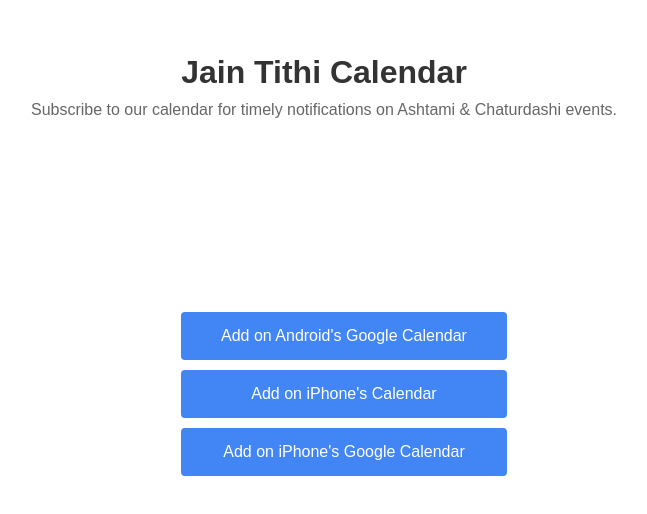
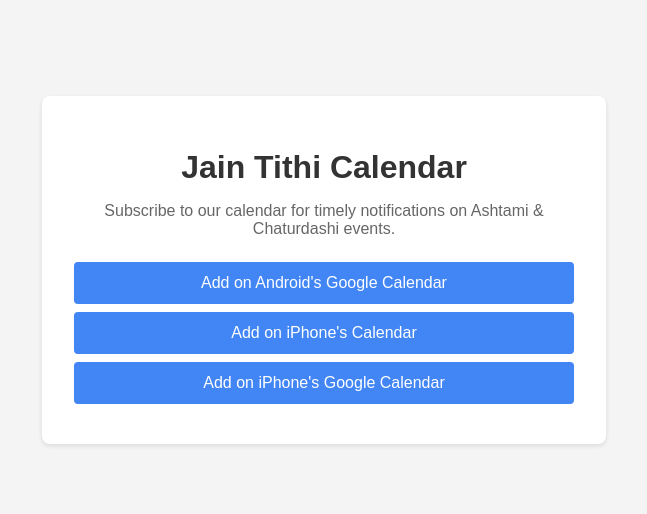
Before and after one commit to Aabhas-Jain/jain-tithi, a plain HTML site: page index.html in a window 1280 px wide. Shown: the part 130-644 px from the top of the page, without its empty margins (316-963 px from the left). Drawn offline with Linux system fonts and the light colour scheme.

Commit message:
Update index.html

```diff
--- a/index.html
+++ b/index.html
@@ -5,44 +5,41 @@
   <meta name="viewport" content="width=device-width, initial-scale=1">
   <title>Jain Tithi Calendar Subscription</title>
   <style>
-    html, body {
+    body {
+      font-family: Arial, sans-serif;
+      background: #f4f4f4;
       margin: 0;
       padding: 0;
-      height: 100%;
-      font-family: Arial, sans-serif;
-      background: #f4f4f4;
+      display: flex;
+      justify-content: center;
+      align-items: center;
+      min-height: 100vh;
     }
     .container {
-      display: flex;
-      flex-direction: column;
-      justify-content: space-evenly;
-      align-items: center;
-      height: 100vh;
-      padding: 20px;
-      box-sizing: border-box;
       background: #fff;
+      padding: 2rem;
+      border-radius: 8px;
+      box-shadow: 0 2px 5px rgba(0,0,0,0.1);
+      max-width: 500px;
+      width: 90%;
+      text-align: center;
     }
     h1 {
-      margin: 0;
+      margin-bottom: 0.5rem;
       color: #333;
-      text-align: center;
     }
     p {
       color: #666;
-      text-align: center;
-      margin: 10px 0 20px;
+      margin-bottom: 1.5rem;
     }
     .btn {
       display: block;
       text-decoration: none;
       background: #4285F4;
       color: #fff;
-      padding: 15px 20px;
+      padding: 0.75rem;
       border-radius: 4px;
-      margin: 10px 0;
-      width: 100%;
-      max-width: 300px;
-      text-align: center;
+      margin: 0.5rem 0;
       transition: background 0.3s ease;
     }
     .btn:hover {
@@ -52,21 +49,20 @@
 </head>
 <body>
   <div class="container">
-    <div class="header">
     <h1>Jain Tithi Calendar</h1>
     <p>Subscribe to our calendar for timely notifications on Ashtami &amp; Chaturdashi events.</p>
-    </div>
-    <div class="links">
+
     <a class="btn" href="https://calendar.google.com/calendar/u/9?cid=ZWExZjA3MDNjOTQ1OTRkM2RkZjRhMTE4ZmFhZjY0MmFkZjQwYjY3MGIzZjQyZTVlNTdkYzhiMDlhNzE1NjJjOEBncm91cC5jYWxlbmRhci5nb29nbGUuY29t" target="_blank">
       Add on Android's Google Calendar
     </a>
+
     <a class="btn" href="webcal://calendar.google.com/calendar/ical/ea1f0703c94594d3ddf4a118faaf642adf40b670b3f42e5e57dc8b09a71562c8@group.calendar.google.com/public/basic.ics">
       Add on iPhone's Calendar
     </a>
+
     <a class="btn" href="https://calendar.google.com/calendar/u/0/r?cid=ea1f0703c94594d3ddf4a118faaf642adf40b670b3f42e5e57dc8b09a71562c8@group.calendar.google.com" target="_blank">
       Add on iPhone's Google Calendar
     </a>
   </div>
-  </div>
 </body>
 </html>
```
Lines whose indentation alone changed are shown as unchanged.
